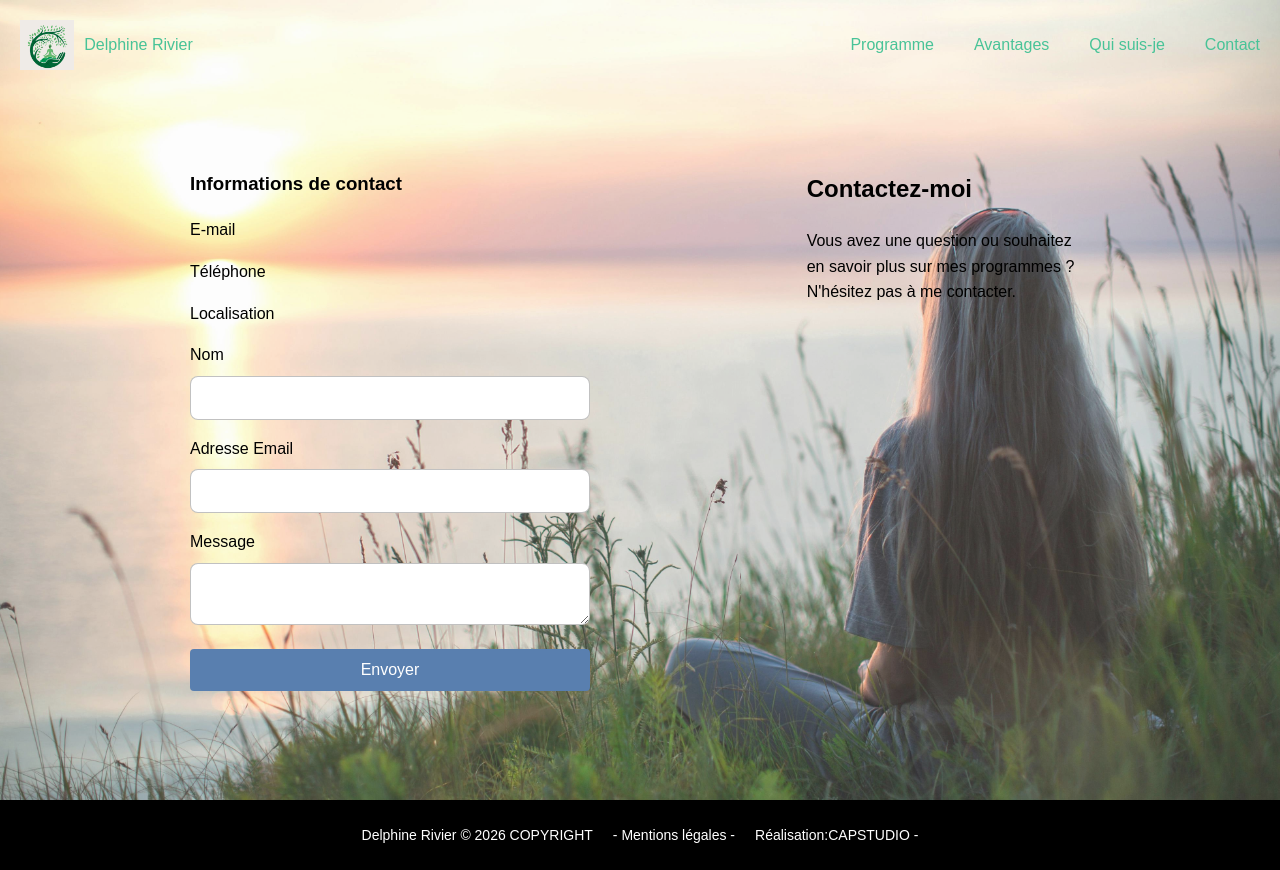
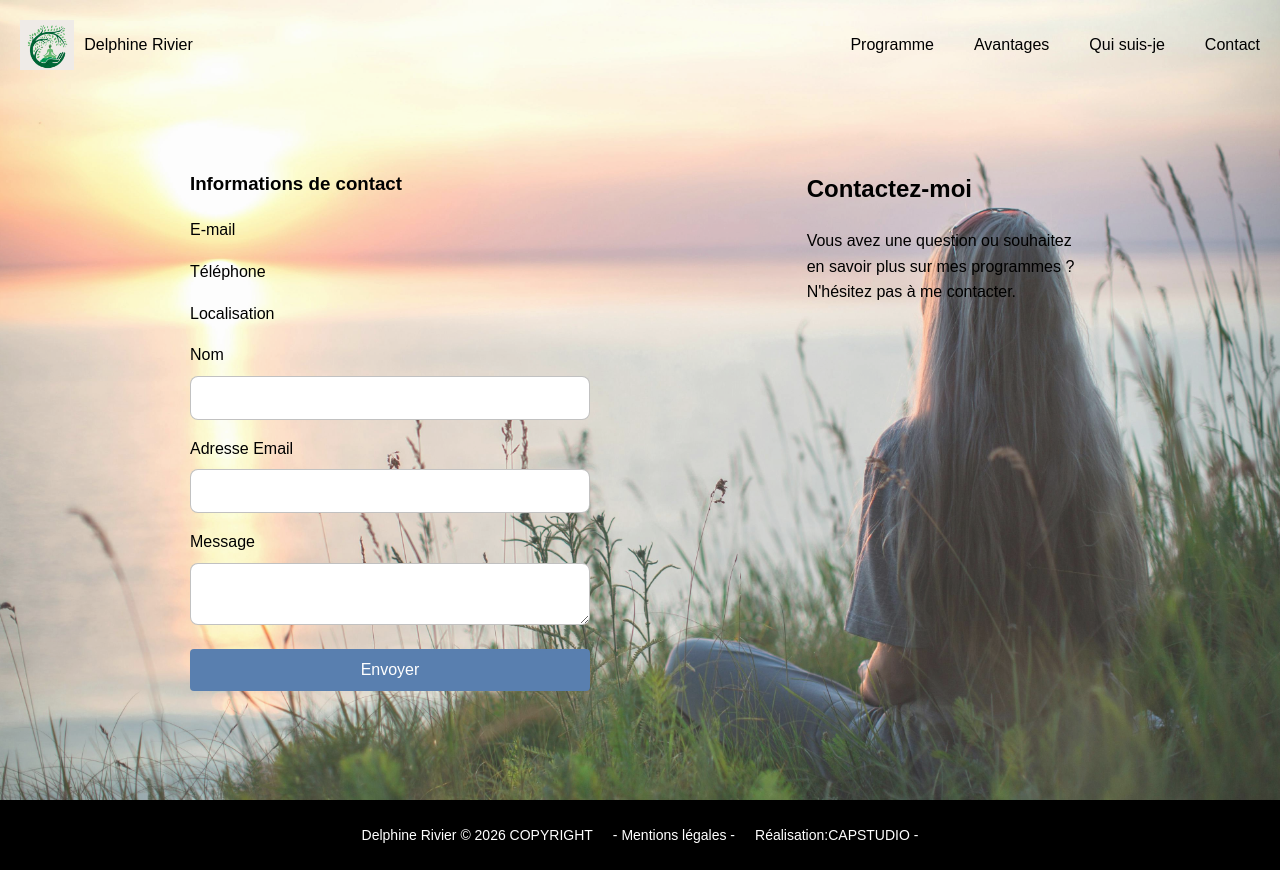
Before and after one commit to PierreSarciat/accompagnement-professionnel, a React (Vite) app: page /contact in a window 1280 px wide. Built offline with nearby package versions, Linux system fonts and the light colour scheme.

Commit message:
hover color

```diff
--- a/src/components/button/button.scss
+++ b/src/components/button/button.scss
@@ -1,3 +1,5 @@
+@use "@styles/variables.scss" as *;
+
 .button {
   padding: 1.3em 3em;
   font-size: 12px;
@@ -16,7 +18,7 @@
 }
 
 .button:hover {
-  background-color: #7a6dec4e;
+  background-color:$color__hover;
   box-shadow: 0px 15px 20px rgba(46, 55, 229, 0.259);
   color: #fff;
   transform: translateY(-7px);
--- a/src/components/navbar/navbar.scss
+++ b/src/components/navbar/navbar.scss
@@ -20,17 +20,13 @@
   &.out-of-hero {
 
     ul{
-      color: $color__title;
+      color: black;
     }
 
 
 
   }
 
-  a {
-    color: inherit;
-    transition: color 0.3s ease;
-  }
 }
 
 nav {
@@ -67,8 +63,6 @@ li {
   gap: 2.5em;
 }
 
-a {
-  color: inherit;
-  text-decoration: none;
-  transition: color 0.3s ease;
+a:hover{
+  color: $color__hover;
 }
--- a/src/styles/global.scss
+++ b/src/styles/global.scss
@@ -45,6 +45,8 @@ main {
  /* width: 100%;  Largeur complète */
 }
 
-a{
-  text-decoration: none;
-}
+ a {
+    color: inherit;
+    text-decoration: none;
+    transition: color 0.3s ease;
+  }
--- a/src/styles/variables.scss
+++ b/src/styles/variables.scss
@@ -2,4 +2,6 @@ $section1__background__color:#f1fafd;
 $section2__background__color:rgb(252, 252, 246);
 $section3__background__color:rgba(51, 92, 17, 0.5);
 
-$color__title:#48c397
+$color__title:#48c397;
+
+$color__hover:#4D6D62;
```
